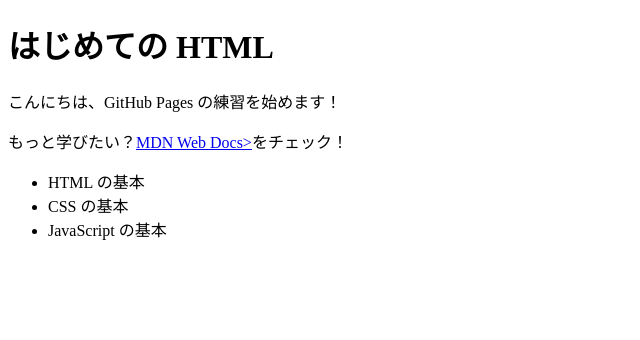
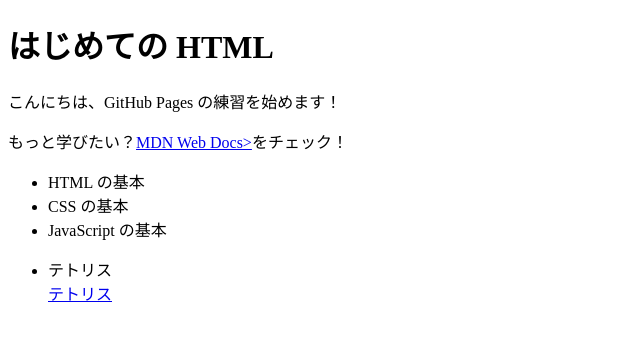
Before and after one commit to p-shiba/portfolio, a plain HTML site: page index.html in a window 1280 px wide. Shown: the whole page, without its empty margins (0-640 px from the left). Drawn offline with Linux system fonts and the light colour scheme.

Commit message:
テトリスのリンク作成

```diff
--- a/index.html
+++ b/index.html
@@ -21,5 +21,9 @@
       <li>CSS の基本</li>
       <li>JavaScript の基本</li>
     </ul>
+    <ul>
+      <li>テトリス</li>
+      <a href="https://p-shiba.github.io/tetris/">テトリス</a>
+    </ul>
   </body>
 </html>
```
Also changed, not shown: 1 other file.
